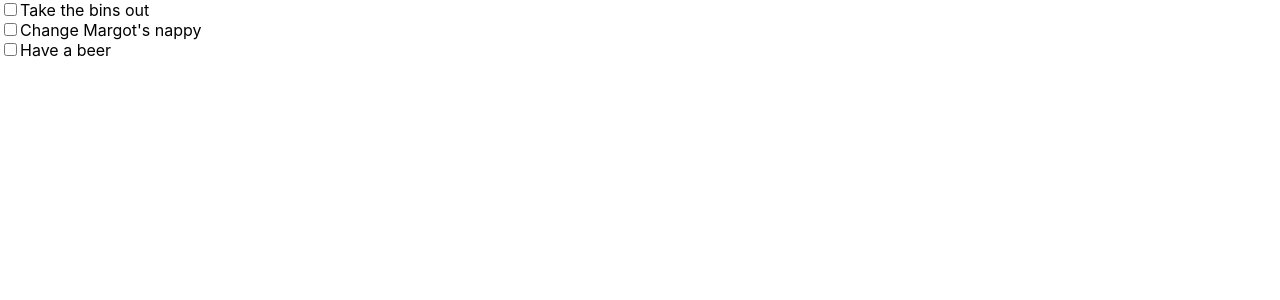
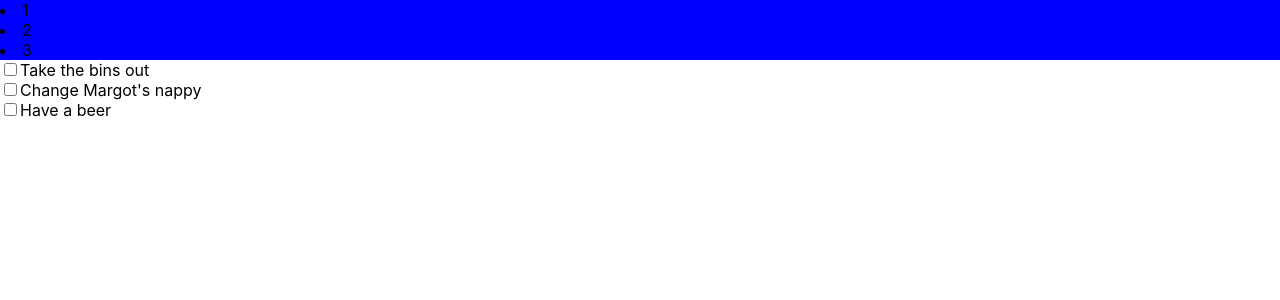
Before and after one commit to shdev2018/react_testing, a React (Create React App) app: page / in a window 1280 px wide. Shown: the top 300 px of the page. Built offline with nearby package versions, Linux system fonts and the light colour scheme.

Commit message:
Styling via external css page

```diff
--- a/src/App.css
+++ b/src/App.css
@@ -36,3 +36,7 @@
     transform: rotate(360deg);
   }
 }
+
+.header {
+  background-color: blue;
+}
--- a/src/App.js
+++ b/src/App.js
@@ -1,9 +1,12 @@
 import React from 'react';
 import ToDoList from './Components/ToDoList';
+import NavBar from './Components/NavBar';
+import './App.css';
 
 function App() {
   return (
     <div>
+      <NavBar />
       <ToDoList />
     </div>
   )
--- a/src/Components/NavBar.js
+++ b/src/Components/NavBar.js
@@ -2,7 +2,7 @@ import React from 'react'
 
 function NavBar() {
     return (
-        <nav>
+        <nav className="header">
             <li>1</li>
             <li>2</li>
             <li>3</li>
--- a/src/index.js
+++ b/src/index.js
@@ -8,7 +8,7 @@ import ReactDOM from 'react-dom'
 
 ReactDOM.render(<App />, document.getElementById("root"));
 
-// If you want your app to work offline and load faster, you can change
+  // If you want your app to work offline and load faster, you can change
 // unregister() to register() below. Note this comes with some pitfalls.
 // Learn more about service workers: https://bit.ly/CRA-PWA
 serviceWorker.unregister();
```
